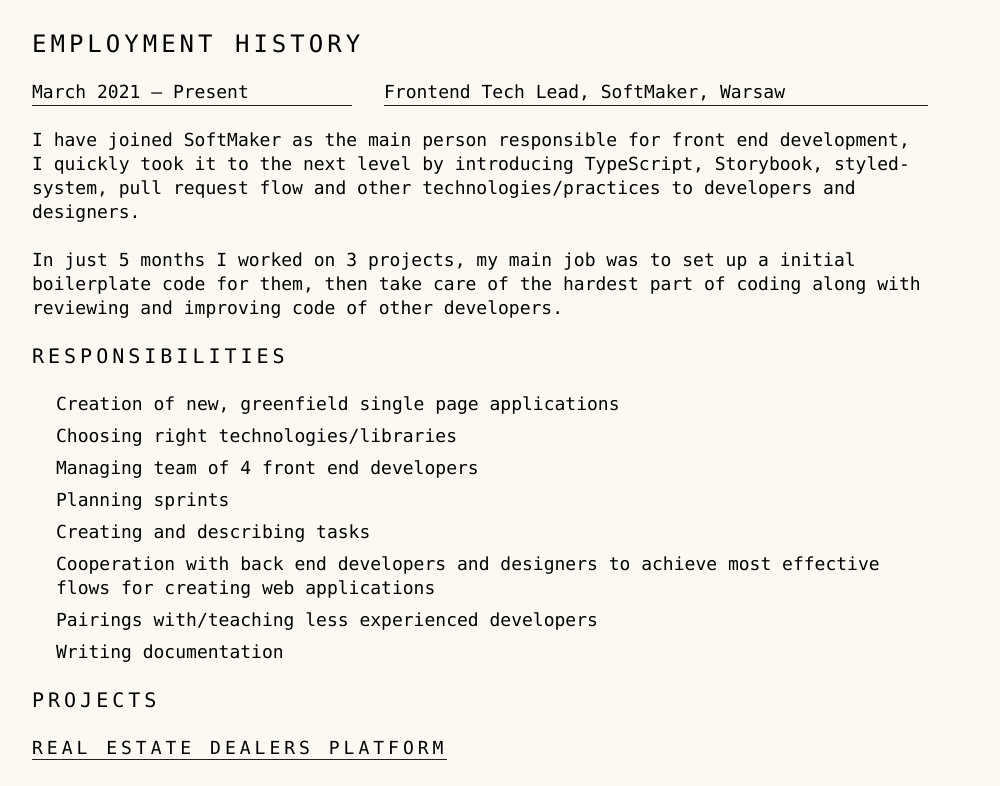
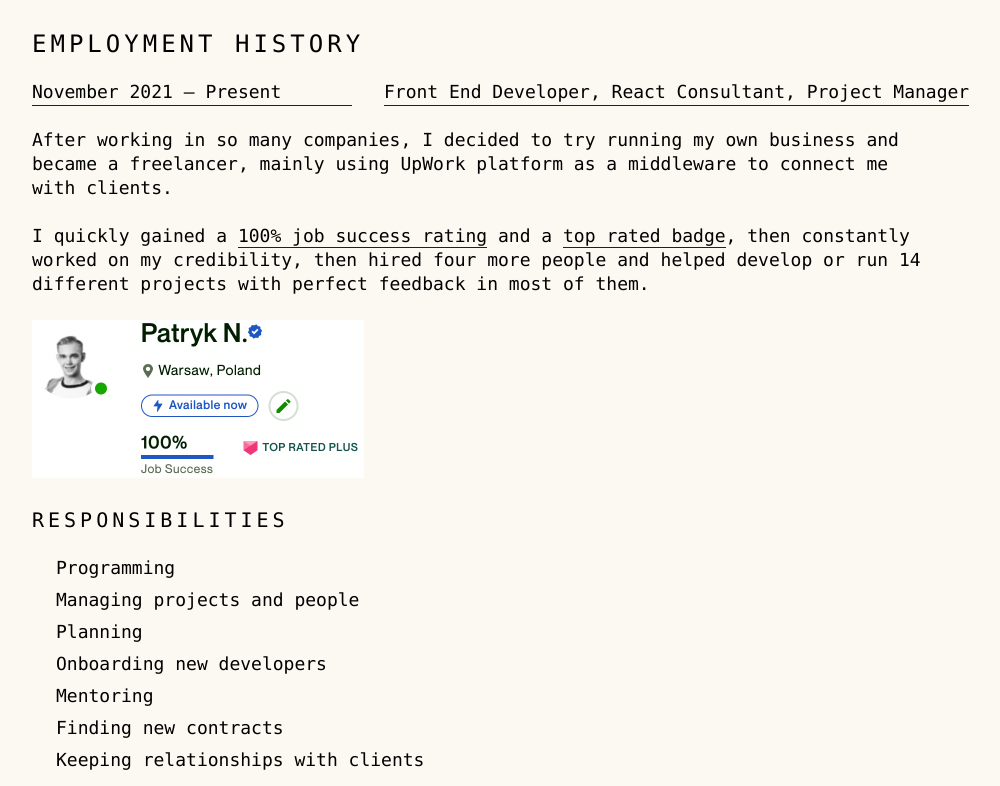
Before and after one commit to patryknawolski/resume, a Next.js app: page / in a window 1280 px wide. Shown: the part 400-1186 px from the top of the page, without its empty margins (32-1032 px from the left). Built offline with nearby package versions, Linux system fonts and the light colour scheme.

Commit message:
Add freelance employment

```diff
--- a/src/components/Employment.tsx
+++ b/src/components/Employment.tsx
@@ -1,10 +1,11 @@
 import styles from "@/styles/Home.module.css";
+import { ReactNode } from "react";
 
 export type EmploymentProps = {
   startDate: string;
   endDate?: string;
   title: string;
-  intro?: string | Array<string>;
+  intro?: ReactNode | Array<ReactNode> | Array<Array<ReactNode>>;
   responsibilities: Array<string>;
   projects?: Array<{
     title?: string;
--- a/src/pages/index.tsx
+++ b/src/pages/index.tsx
@@ -1,9 +1,42 @@
 import Head from "next/head";
 import styles from "@/styles/Home.module.css";
 import { Employment, EmploymentProps } from "@/components/Employment";
+import Image from "next/image";
+
+const FreelancerProps: EmploymentProps = {
+  startDate: "November 2021",
+  title: "Front End Developer, React Consultant, Project Manager",
+  intro: [
+    `After working in so many companies, I decided to try running my own business and became a freelancer, mainly using UpWork platform as a middleware to connect me with clients.`,
+    [
+      `I quickly gained a `,
+      <>
+        <span className={styles.textUnderscored}>100% job success rating</span>{" "}
+        and a <span className={styles.textUnderscored}>top rated badge</span>
+      </>,
+      `, then constantly worked on my credibility, then hired four more people and helped develop or run 14 different projects with perfect feedback in most of them.`,
+    ],
+    <Image
+      src="/upwork-credit.png"
+      alt="Upwork account credit info"
+      width={332}
+      height={158}
+    />,
+  ],
+  responsibilities: [
+    "Programming",
+    "Managing projects and people",
+    "Planning",
+    "Onboarding new developers",
+    "Mentoring",
+    "Finding new contracts",
+    "Keeping relationships with clients",
+  ],
+};
 
 const SoftMakerProps: EmploymentProps = {
   startDate: "March 2021",
+  endDate: "November 2021",
   title: "Frontend Tech Lead, SoftMaker, Warsaw",
   intro: [
     `I have joined SoftMaker as the main person responsible for front end development, I quickly took it to the next level by introducing TypeScript, Storybook, styled-system, pull request flow and other technologies/practices to developers and designers.`,
@@ -240,6 +273,7 @@
         </section>
         <section>
           <h2>Employment history</h2>
+          <Employment {...FreelancerProps} />
           <Employment {...SoftMakerProps} />
           <Employment {...IdegoGroupProps} />
           <Employment {...NetguruProps} />
```
Also changed, not shown: src/styles/globals.css (+0 -7 lines), public/upwork-credit.png (added).
